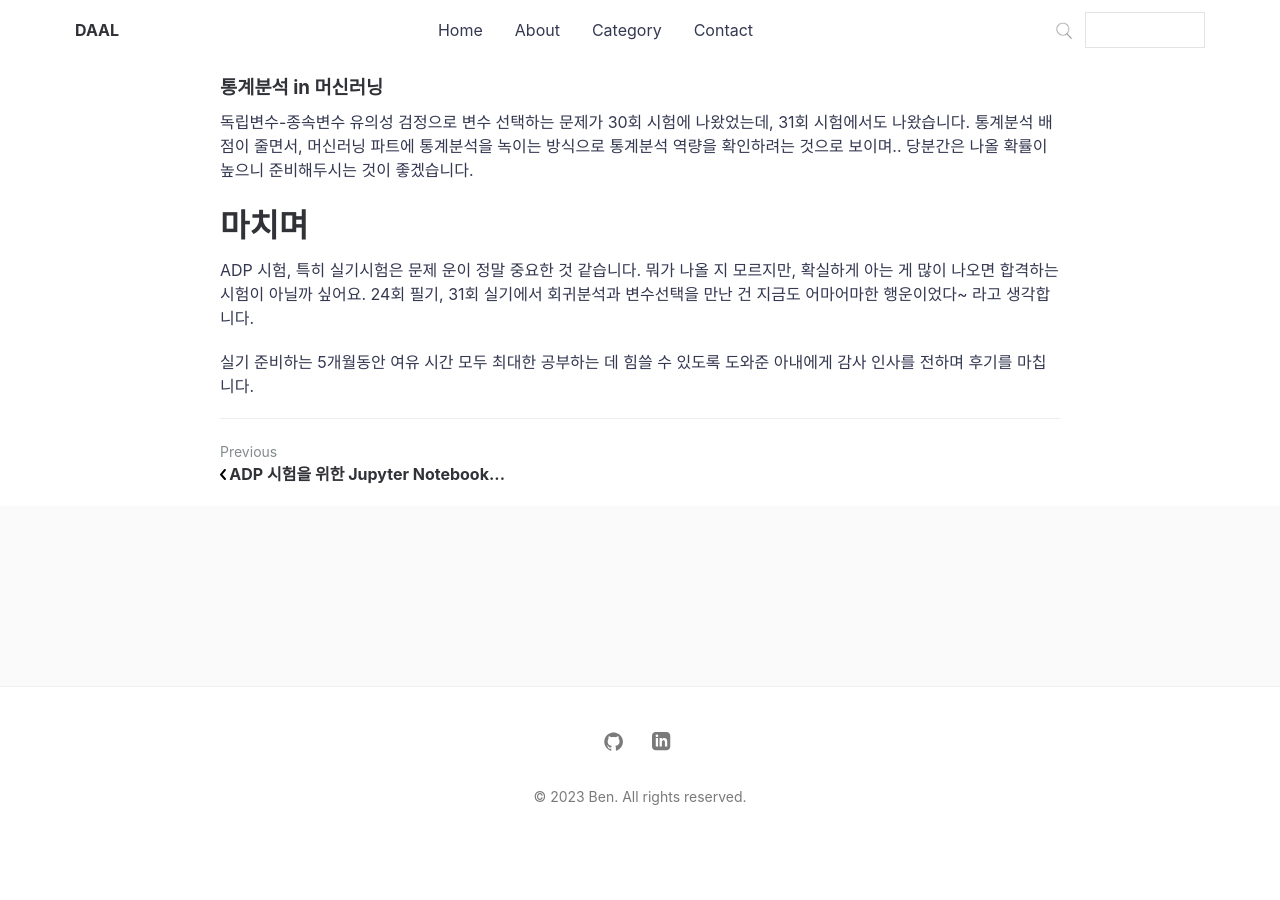
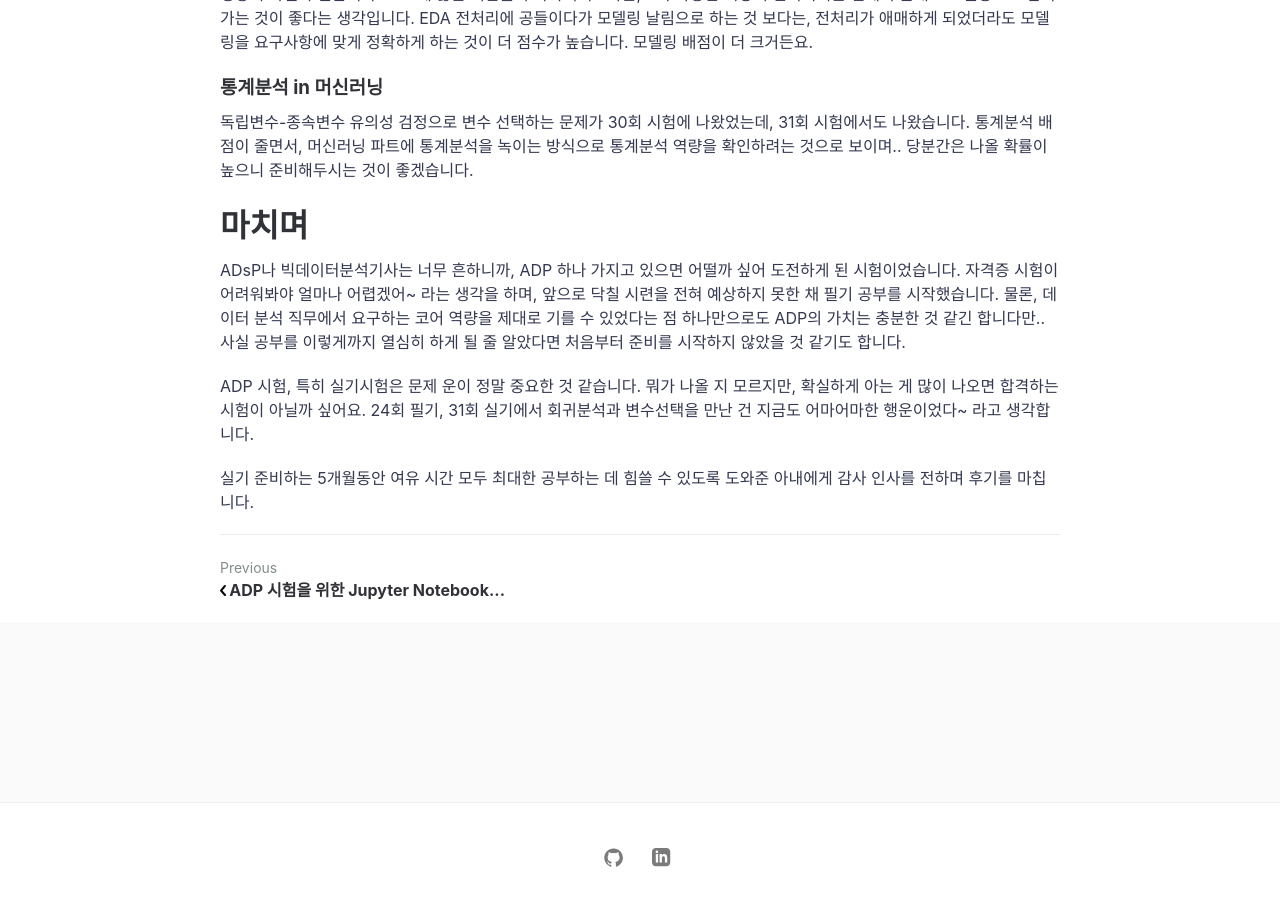
Before and after one commit to hjben/hjben.github.io, a Jekyll site: the page built from _posts/2023-11-25-adp-retro.md, in a window 1280 px wide and 900 px high, scrolled down 10694 px. Built offline with Jekyll 4.4.1, drawn with Linux system fonts in a browser that asks for light colours; nearby versions of some CDN libraries; comment, search, counter and statistics services are not loaded; before the commit the page ends 11546 px from its top, so only the background shows below that; some of the changed text lies outside the part shown.

Commit message:
Update 2023-11-25-adp-retro.md

```diff
--- a/_posts/2023-11-25-adp-retro.md
+++ b/_posts/2023-11-25-adp-retro.md
@@ -204,7 +204,9 @@ EDA 전처리에 공들이다가 모델링 날림으로 하는 것 보다는,
 통계분석 배점이 줄면서, 머신러닝 파트에 통계분석을 녹이는 방식으로 통계분석 역량을 확인하려는 것으로 보이며.. 당분간은 나올 확률이 높으니 준비해두시는 것이 좋겠습니다.
 
 # 마치며
+ADsP나 빅데이터분석기사는 너무 흔하니까, ADP 하나 가지고 있으면 어떨까 싶어 도전하게 된 시험이었습니다. 자격증 시험이 어려워봐야 얼마나 어렵겠어~ 라는 생각을 하며, 앞으로 닥칠 시련을 전혀 예상하지 못한 채 필기 공부를 시작했습니다. 물론, 데이터 분석 직무에서 요구하는 코어 역량을 제대로 기를 수 있었다는 점 하나만으로도 ADP의 가치는 충분한 것 같긴 합니다만.. 사실 공부를 이렇게까지 열심히 하게 될 줄 알았다면 처음부터 준비를 시작하지 않았을 것 같기도 합니다.
+
 ADP 시험, 특히 실기시험은 문제 운이 정말 중요한 것 같습니다. 뭐가 나올 지 모르지만, 확실하게 아는 게 많이 나오면 합격하는 시험이 아닐까 싶어요.
-24회 필기, 31회 실기에서 회귀분석과 변수선택을 만난 건 지금도 어마어마한 행운이었다~ 라고 생각합니다. <br>
+24회 필기, 31회 실기에서 회귀분석과 변수선택을 만난 건 지금도 어마어마한 행운이었다~ 라고 생각합니다.
 
 실기 준비하는 5개월동안 여유 시간 모두 최대한 공부하는 데 힘쓸 수 있도록 도와준 아내에게 감사 인사를 전하며 후기를 마칩니다.
```
